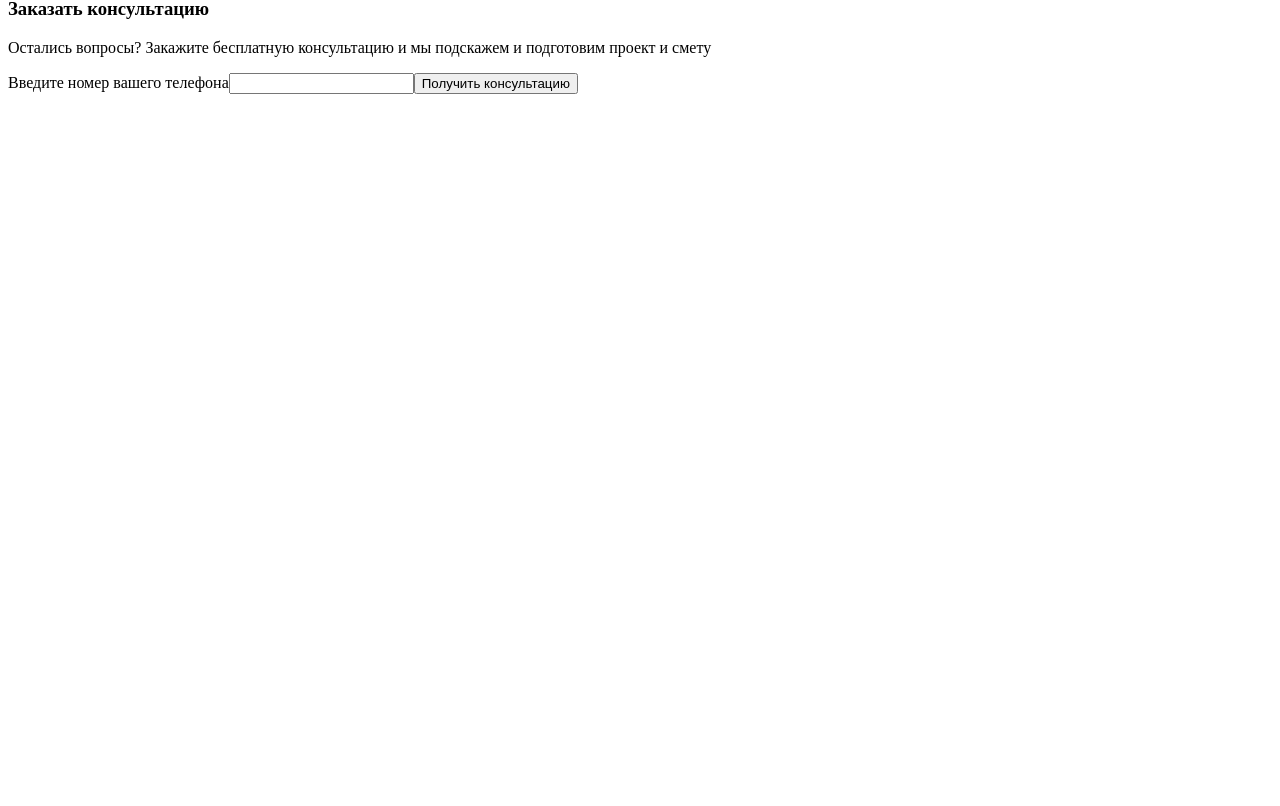
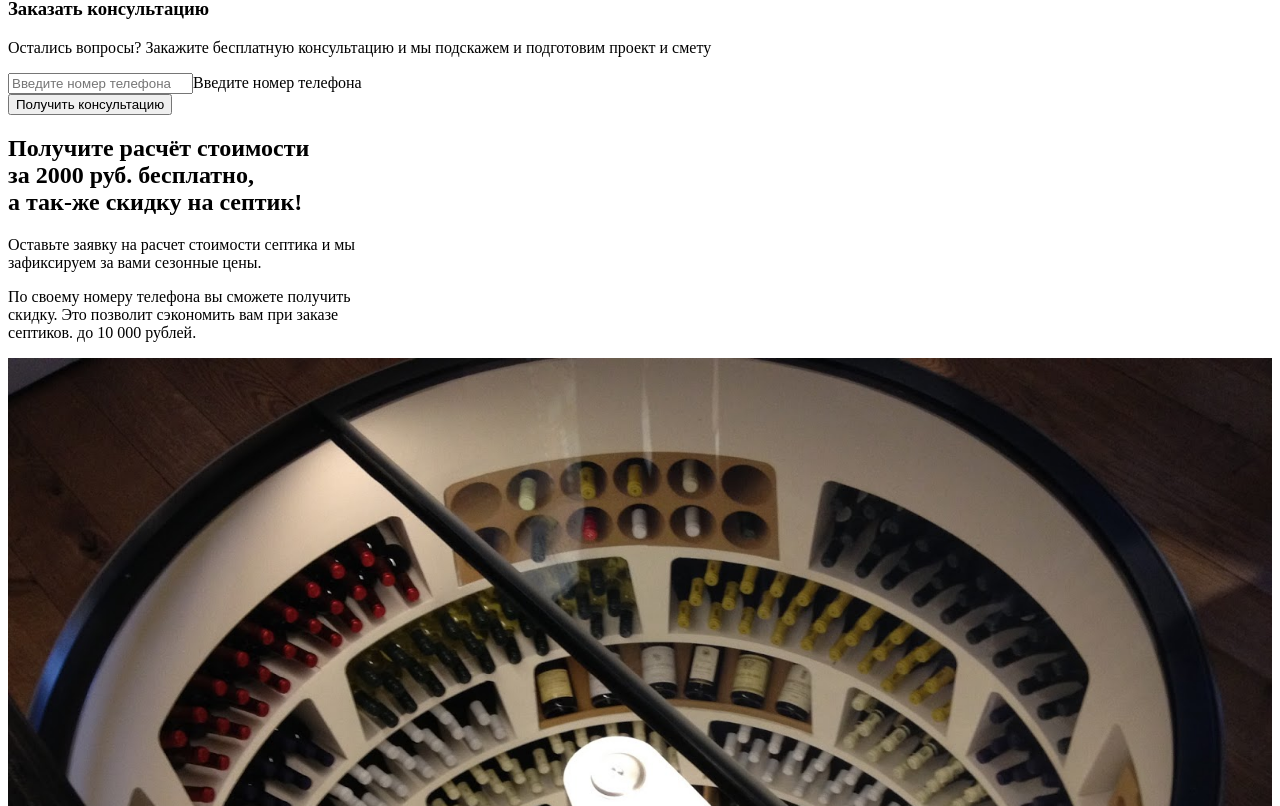
Before and after one commit to ShotMeow/septic-cellar-app, a Next.js app: page / in a window 1280 px wide. Shown: the part 1554-2360 px from the top of the page. Before the commit the page ends 1656 px from the top, so only its background shows below. Built offline with nearby package versions, Linux system fonts and the light colour scheme.

Commit message:
Add Secondary Section

```diff
--- a/pages/index.tsx
+++ b/pages/index.tsx
@@ -1,12 +1,13 @@
 import type { NextPage } from "next";
 import Head from "next/head";
 import Header from "../components/Header/Header";
+import Image from "next/image";
 
 import image_1 from "../assets/images/1.png";
 import image_2 from "../assets/images/2.png";
 import image_3 from "../assets/images/3.png";
 import image_4 from "../assets/images/4.png";
-import Image from "next/image";
+import pogreb from "../assets/images/pogreb.jpg";
 
 const Home: NextPage = () => {
     return (
@@ -16,7 +17,7 @@ const Home: NextPage = () => {
             </Head>
             <Header />
             <main>
-                <section className='bg-[url("../assets/images/bg.jpg")] h-full bg-cover'>
+                <section className='bg-[url("../assets/images/bg.jpg")] bg-cover'>
                     <div className='container mx-auto flex items-end justify-between'>
                         <div>
                             <h1 className='text-3xl font-semibold pt-32'>
@@ -53,23 +54,77 @@ const Home: NextPage = () => {
                             <h3 className='font-semibold text-xl'>
                                 Заказать консультацию
                             </h3>
-                            <p className='w-1/2 text-center'>
+                            <p className='text-center w-3/4'>
                                 Остались вопросы? Закажите бесплатную
                                 консультацию и мы подскажем и подготовим проект
                                 и смету
                             </p>
-                            <label className='flex flex-col'>
-                                Введите номер вашего телефона
+                            <div className='relative flex flex-col mt-10 mb-16 w-3/4'>
                                 <input
                                     type='tel'
-                                    className='bg-gray-200 px-4 py-1 my-2'
+                                    id='tel'
+                                    autoComplete='none'
+                                    placeholder='Введите номер телефона'
+                                    className='peer py-1 text-black placeholder-transparent text-lg bg-transparent focus:outline-none focus:border-b border-[#4F4F4F]'
                                 />
-                            </label>
+                                <label
+                                    htmlFor='tel'
+                                    className='text-[#545454] text-sm absolute -top-6 peer-placeholder-shown:-top-0 transition-all peer-placeholder-shown:text-[#B4B4B4] peer-placeholder-shown:text-lg'
+                                >
+                                    Введите номер телефона
+                                </label>
+                            </div>
                             <button className='px-4 py-2 bg-green-500 text-white rounded text-lg'>
                                 Получить консультацию
                             </button>
                         </form>
                     </div>
+                </section>
+                <section className='my-20'>
+                    <div className='container mx-auto flex items-center justify-between'>
+                        <div className='flex flex-col gap-10'>
+                            <h2 className='text-3xl'>
+                                Получите расчёт стоимости
+                                <br />
+                                <span
+                                    className='line-through
+'
+                                >
+                                    за 2000 руб.
+                                </span>{" "}
+                                <span className='font-semibold'>бесплатно</span>
+                                ,
+                                <br /> а так-же скидку на септик!
+                            </h2>
+                            <p className='text-xl'>
+                                Оставьте заявку на расчет стоимости септика и мы
+                                <br />
+                                зафиксируем за вами сезонные цены.
+                            </p>
+                            <p className='text-xl'>
+                                По своему номеру телефона вы сможете получить{" "}
+                                <br />
+                                скидку. Это позволит сэкономить вам при заказе{" "}
+                                <br />
+                                септиков.{" "}
+                                <span className='font-semibold'>
+                                    до 10 000 рублей.
+                                </span>
+                            </p>
+                        </div>
+                        <div className='w-1/2 transition duration-500 hover:scale-105'>
+                            <Image
+                                className='rounded-xl'
+                                src={pogreb}
+                                alt='Винный погреб'
+                            />
+                        </div>
+                    </div>
+                </section>
+                <section className='container mx-auto flex flex-col items-center'>
+                    <h2 className='text-2xl font-semibold'>
+                        Онлайн-конструктор септика
+                    </h2>
                 </section>
             </main>
         </div>
```
Also changed, not shown: assets/images/pogreb.jpg (added).
